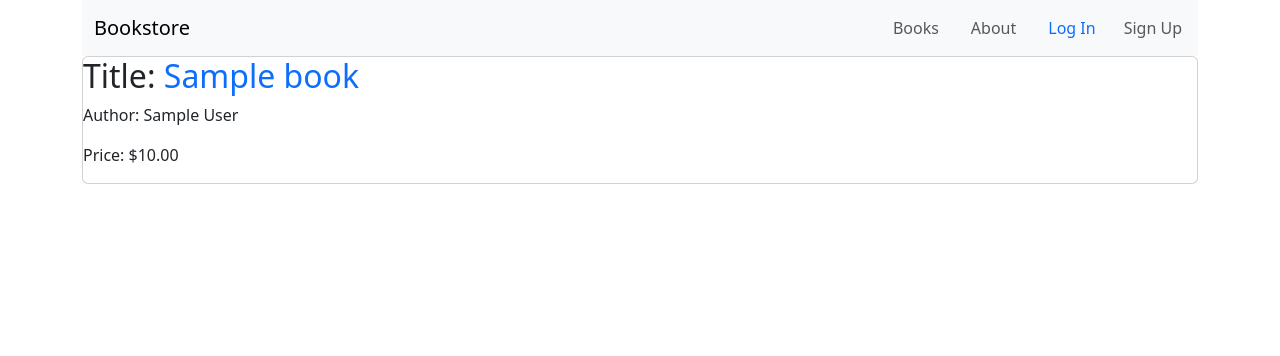
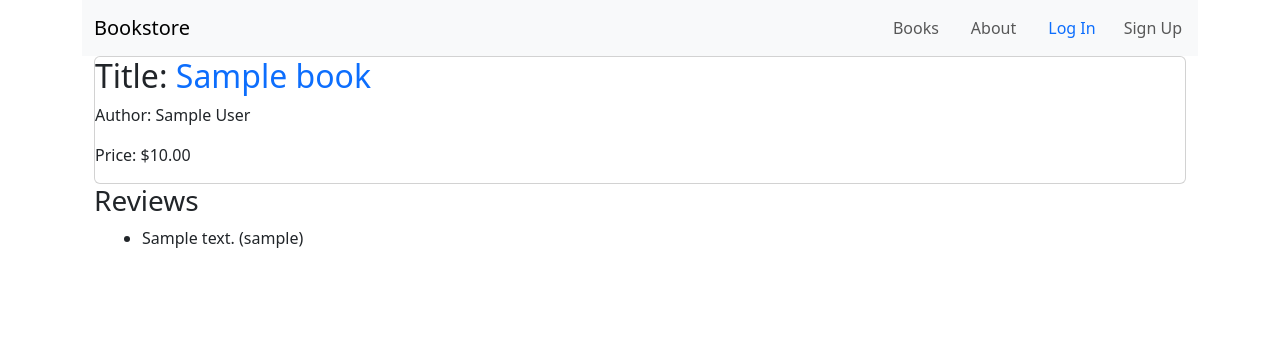
Before and after one commit to alex-njuguna/django-pro, a Django app: page /books/00000000-0000-0000-0000-000000000001/ in a window 1280 px wide. Shown: the top 356 px of the page. Run offline with Django 5.2, Linux system fonts and the light colour scheme; tables that the repository leaves empty hold one stand-in row (values such as "Sample post"); parts of the project's set-up code (start-up, migrations or seed data) failed here and were passed over.

Commit message:
modification on book_detail template to allow display of reviews

```diff
--- a/code/books/templates/books/book_detail.html
+++ b/code/books/templates/books/book_detail.html
@@ -1,9 +1,19 @@
 {% extends 'base.html' %}
 
 {% block content %}
-    <div class="card">
-        <h2>Title: <a href="#" class="text-decoration-none">{{book.title}}</a></h2>
-        <p>Author: {{book.author}}</P>
-        <p>Price: ${{book.price}}</P>
+    <div class="container">
+        <div class="card">
+            <h2>Title: <a href="#" class="text-decoration-none">{{book.title}}</a></h2>
+            <p>Author: {{book.author}}</P>
+            <p>Price: ${{book.price}}</P>
+        </div>
+        <div>
+            <h3>Reviews</h3>
+            <ul>
+            {% for review in book.reviews.all %}
+                <li>{{ review.review }} ({{review.author}}) </li>
+            {% endfor %}
+            </ul>
+        </div>
     </div>
 {% endblock content %}
```
